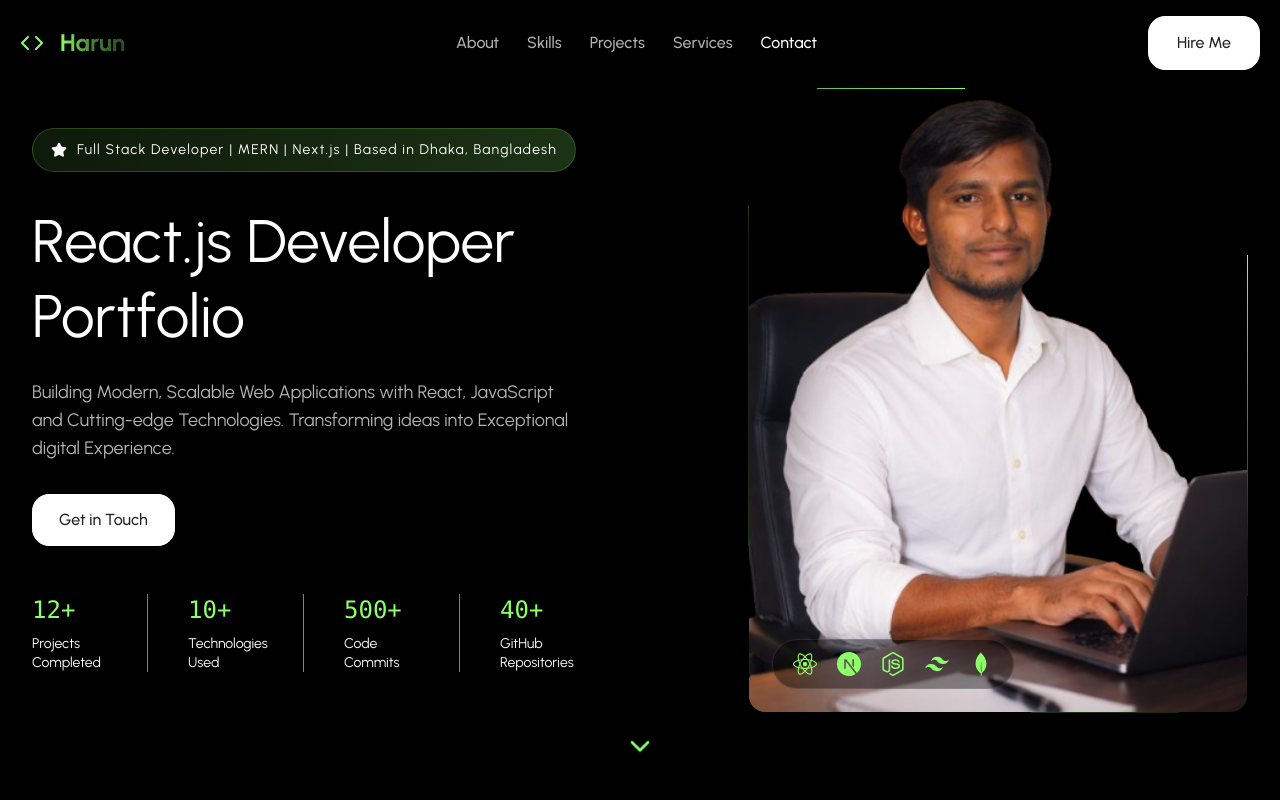
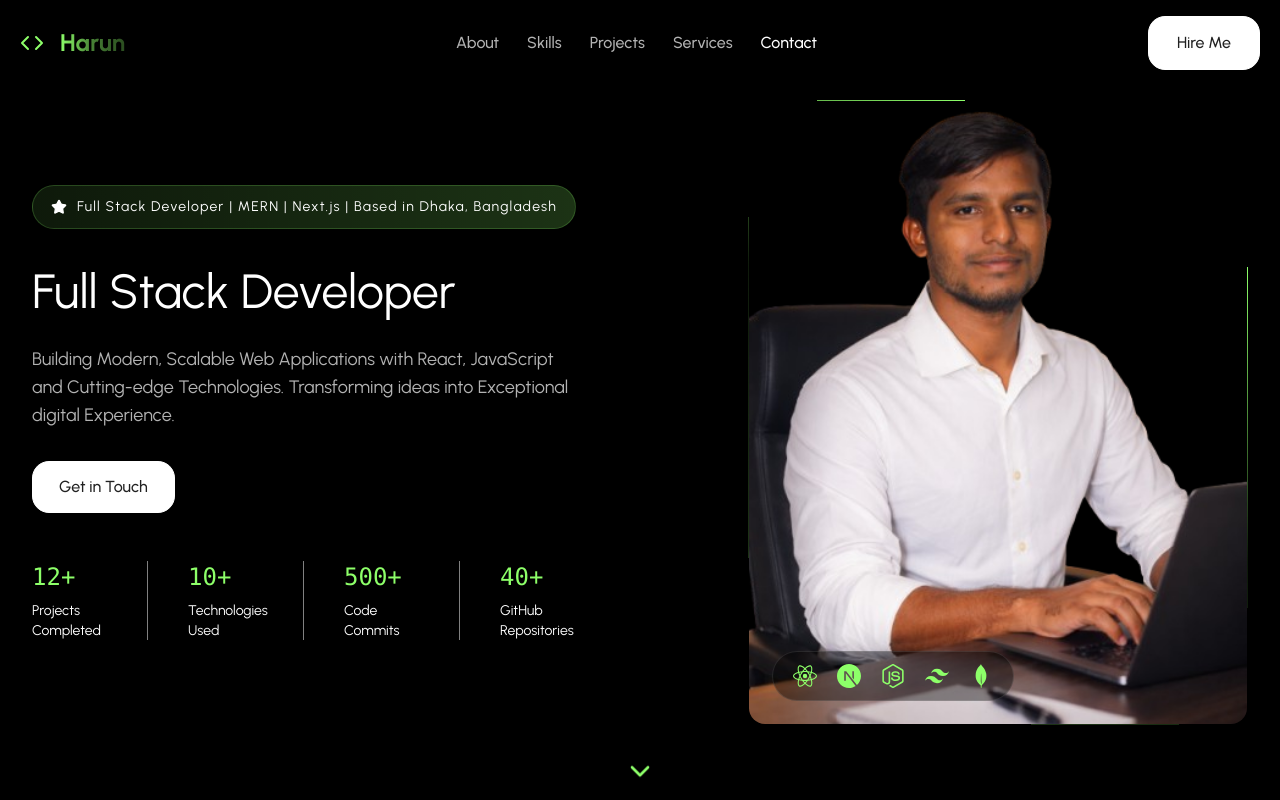
Before and after one commit to HarunBappi/Full-Stack-Developer-Portfolio, a React (Vite) app: page / in a window 1280 px wide. Shown: the top 800 px of the page. Built offline with nearby package versions, Linux system fonts and the light colour scheme.

Commit message:
Some code edit

```diff
--- a/index.html
+++ b/index.html
@@ -4,7 +4,11 @@
     <meta charset="UTF-8" />
     <link rel="icon" type="image/svg+xml" href="/favicon.svg" />
     <meta name="viewport" content="width=device-width, initial-scale=1.0" />
-    <title>full-stack-portfolio</title>
+    <meta
+      name="description"
+      content="Full Stack MERN Developer from Bangladesh"
+    />
+    <title>Harunur Rosid | Full Stack Developer</title>
   </head>
   <body>
     <div id="root"></div>
--- a/src/Components/Layout/Footer.jsx
+++ b/src/Components/Layout/Footer.jsx
@@ -19,7 +19,7 @@ const Footer = () => {
     facebook: FaFacebook,
   };
   return (
-    <footer className="relative bg-black overflow-hidden border-t border-white/10">
+    <footer className="relative overflow-hidden border-t border-white/10">
       <div className="absolute inset-0 overflow-hidden">
         <div className="absolute top-0 left-1/4 w-96 h-96 bg-primary/10 opacity-30 rounded-full blur-3xl"></div>
         <div className="absolute bottom-0 left-1/4 w-96 h-96 bg-primary/10 opacity-30 rounded-full blur-3xl"></div>
--- a/src/Components/Sections/About.jsx
+++ b/src/Components/Sections/About.jsx
@@ -16,7 +16,7 @@ import { skill } from "../../Data/skill";
 
 const About = () => {
   return (
-    <section id="about" className="relative py-5 bg-black overflow-hidden">
+    <section id="about" className="relative py-5 overflow-hidden">
       <RadialGradientBackground variant="about">
         <div className="relative z-10 max-w-7xl mx-auto px-4 sm:px-6 lg:px-8">
           {/* Main Grid */}
--- a/src/Components/Sections/Contact.jsx
+++ b/src/Components/Sections/Contact.jsx
@@ -45,7 +45,7 @@ const Contact = () => {
     facebook: FaFacebook,
   };
   return (
-    <section id="contact" className="relative bg-black overflow-hidden py-5">
+    <section id="contact" className="relative overflow-hidden py-5">
       <div className="absolute inset-0 overflow-hidden">
         <div className="absolute top-1/4 left-1/4 w-96 h-96 bg-primary/20 opacity-30 rounded-full blur-3xl"></div>
         <div className="absolute bottom-1/4 right-1/4 w-96 h-96 bg-primary/20 opacity-30 rounded-full blur-3xl"></div>
--- a/src/Components/Sections/Hero.jsx
+++ b/src/Components/Sections/Hero.jsx
@@ -14,10 +14,10 @@ import {
 
 const Hero = () => {
   return (
-    <section className="relative min-h-screen flex items-center overflow-hidden bg-black">
+    <section className="relative min-h-screen flex items-center overflow-hidden">
       <RadialGradientBackground variant="hero"></RadialGradientBackground>
       {/* Contant Container */}
-      <div className="relative z-10 max-w-7xl mx-auto px-4 sm:px-7 lg:px-8 py-20 w-full">
+      <div className="relative z-10 max-w-7xl mx-auto px-4 sm:px-7 lg:px-8 py-25 w-full">
         <div className="grid grid-cols-1 lg:grid-cols-2 gap-12 items-center">
           {/* left Column - Content */}
           <div className="text-left">
@@ -30,8 +30,8 @@ const Hero = () => {
               </div>
             </FadeIn>
             <FadeIn delay={100}>
-              <h1 className="text-4xl md:text-5xl lg:text-6xl font-normal text-white mb-6 leading-tight">
-                React.js Developer Portfolio
+              <h1 className="text-3xl md:text-4xl lg:text-5xl font-normal text-white mb-6 leading-tight">
+                Full Stack Developer
               </h1>
             </FadeIn>
             <FadeIn delay={200}>
@@ -46,7 +46,7 @@ const Hero = () => {
                 onClick={() => scrollToSection("contact")}
                 className="inline-flex gap-0 items-center mb-12 group"
               >
-                <div className="relative z-10 bg-white text-[#212121] rounded-[17px] px-6.5 py-3.25 text-base font-medium border border-white">
+                <div className="relative z-10 bg-white text-[#212121] rounded-[17px] px-6.5 py-3.25 text-base font-medium border border-white hover:bg-white/90 transition-all duration-300">
                   Get in Touch
                 </div>
               </button>
--- a/src/Components/Sections/Projects.jsx
+++ b/src/Components/Sections/Projects.jsx
@@ -62,7 +62,7 @@ const Projects = () => {
     "Full Stack": Zap,
   };
   return (
-    <section id="projects" className="relative py-5 bg-black overflow-hidden">
+    <section id="projects" className="relative py-5 overflow-hidden">
       <div className="absolute inset-0 overflow-hidden">
         <div className="absolute top-1/3 right-0 w-96 h-96 bg-primary/20 opacity-20 rounded-full blur-3xl"></div>
         <div className="absolute bottom-1/3 left-0 w-96 h-96 bg-primary/20 opacity-20 rounded-full blur-3xl"></div>
--- a/src/Components/Sections/Services.jsx
+++ b/src/Components/Sections/Services.jsx
@@ -5,7 +5,7 @@ import services from "../../Data/services";
 
 const Services = () => {
   return (
-    <section id="services" className="relative py-5 bg-black overflow-hidden">
+    <section id="services" className="relative py-5 overflow-hidden">
       <div className="absolute inset-0 overflow-hidden">
         <div className="absolute top-1/4 left-1/4 w-96 h-96 bg-primary/20 opacity-20 rounded-full blur-3xl"></div>
         <div className="absolute bottom-1/4 right-1/4 w-96 h-96 bg-primary/20 opacity-20 rounded-full blur-3xl"></div>
--- a/src/Components/Sections/Skills.jsx
+++ b/src/Components/Sections/Skills.jsx
@@ -44,7 +44,7 @@ const Skills = () => {
     return colors[level] || "text-gray-400 bg-gray-500/20 border-gray-500/30";
   };
   return (
-    <section id="skills" className="relative py-5 bg-black overflow-hidden">
+    <section id="skills" className="relative py-5 overflow-hidden">
       {/* Animated Background Gradients */}
       <div className="absolute inset-0 overflow-hidden">
         <div className="absolute top-1/4 left-0 w-96 h-96 bg-primary/10 rounded-full blur-3xl opacity-50"></div>
--- a/src/Components/Ui/Card.jsx
+++ /dev/null
@@ -1,11 +0,0 @@
-import React from 'react';
-
-const Card = () => {
-    return (
-        <div>
-
-        </div>
-    );
-};
-
-export default Card;
```
